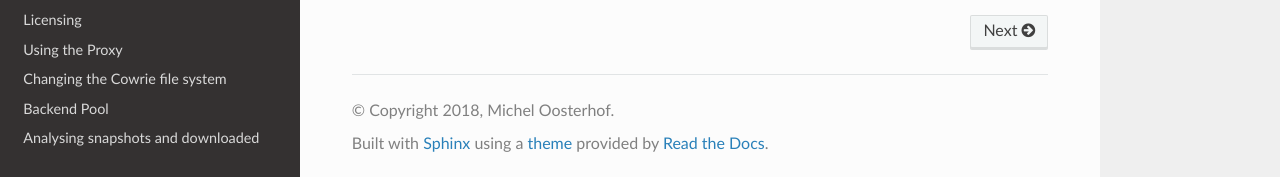
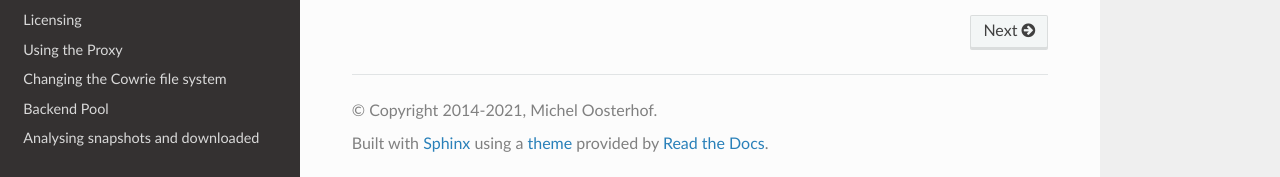
Before and after one commit to cowrie/cowrie, a Sphinx documentation site: the page built from docs/index.rst, in a window 1280 px wide and 900 px high, scrolled down 2438 px. Shown: the part 720-897 px from the top of the window. Built offline with Sphinx 7.4.7 and the Read the Docs theme 2.0.0, drawn with Linux system fonts in a browser that asks for light colours; the version number could not be read and is left out.

Commit message:
updated copyright

```diff
--- a/docs/conf.py
+++ b/docs/conf.py
@@ -17,7 +17,7 @@ from cowrie import version as cowrie_version_object
 # -- Project information -----------------------------------------------------
 
 project = "cowrie"
-copyright = "2018, Michel Oosterhof"
+copyright = "2014-2021, Michel Oosterhof"
 author = "Michel Oosterhof"
 
 # The version info for the project you're documenting, acts as replacement for
```
